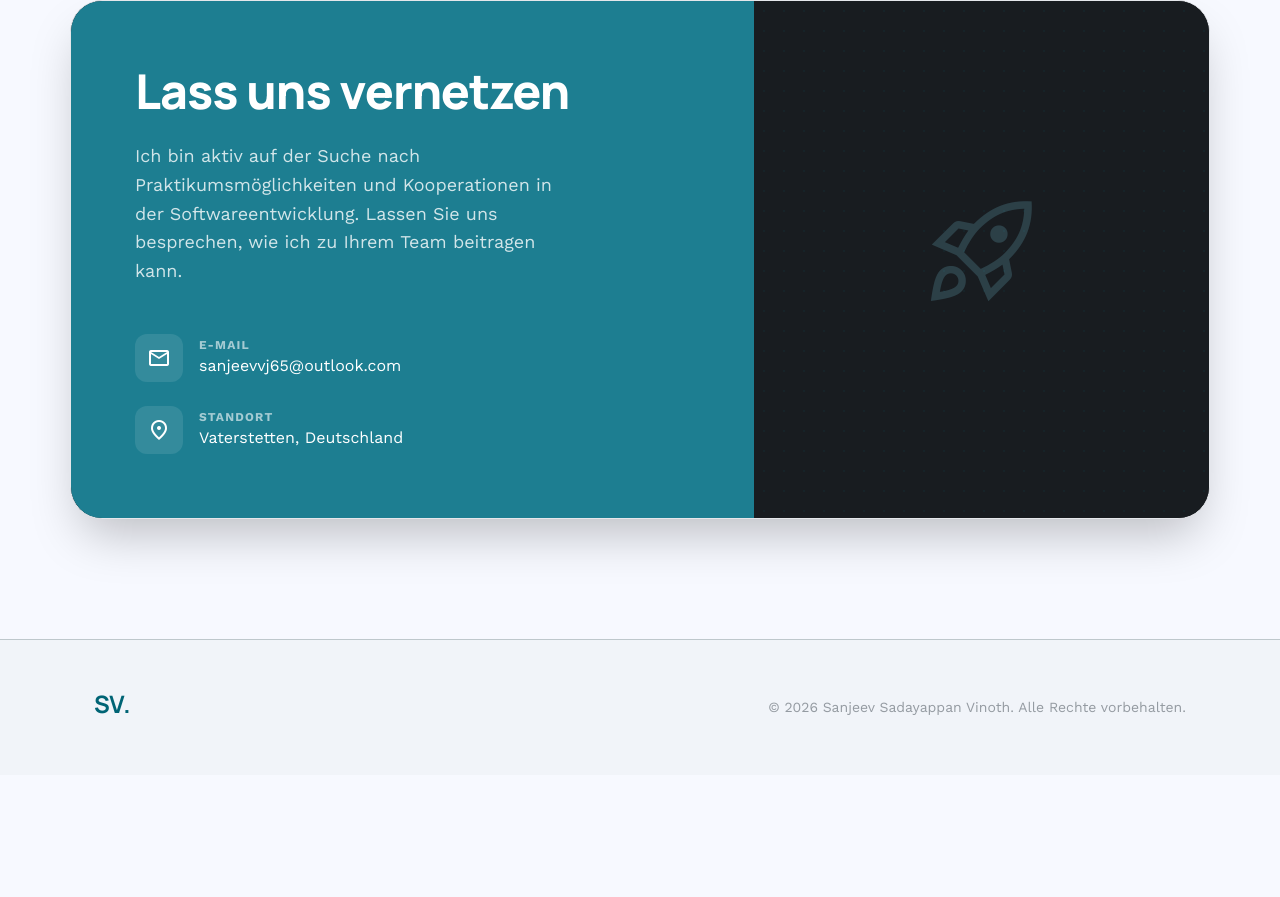
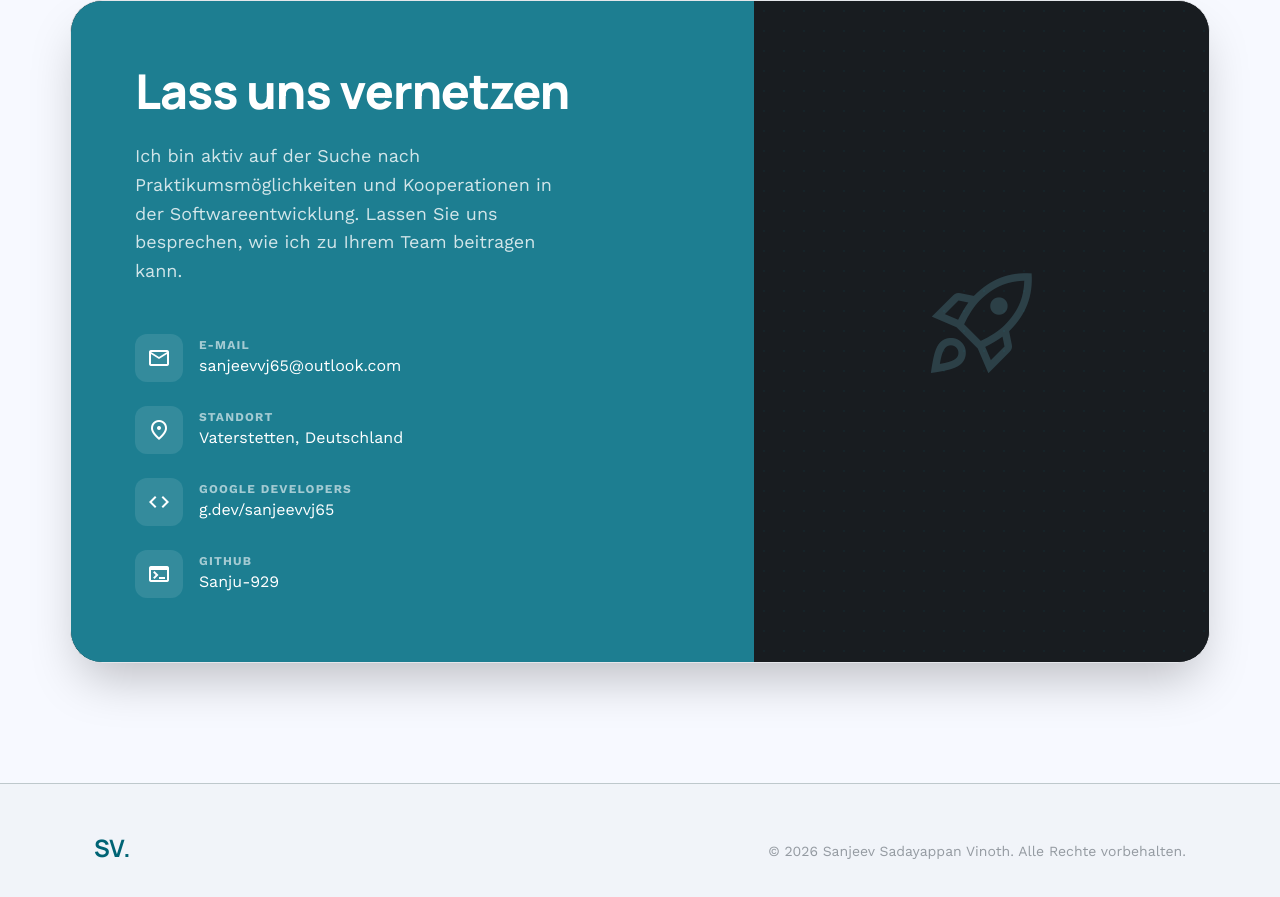
Before and after one commit to Sanju-929/portfolio, a plain HTML site: page de/index.html in a window 1280 px wide. Shown: the part 2412-3309 px from the top of the page. Before the commit the page ends 3187 px from the top, so only its background shows below. Drawn offline with nearby package versions, Linux system fonts and the light colour scheme.

Commit message:
Added more social links

```diff
--- a/de/index.html
+++ b/de/index.html
@@ -448,7 +448,24 @@
 <span class="font-body-md text-body-md text-on-primary dark:text-dark-on-surface group-hover:underline">Vaterstetten, Deutschland</span>
 </div>
 </div>
+<div class="flex items-center gap-4 group cursor-pointer">
+<div class="w-12 h-12 rounded-full bg-white/10 flex items-center justify-center group-hover:bg-white/20 dark:group-hover:bg-dark-primary/20 transition-all transform group-hover:scale-110">
+<span class="material-symbols-outlined text-on-primary dark:text-dark-primary">code</span>
 </div>
+<div>
+<p class="text-xs text-on-primary/60 dark:text-dark-primary/60 font-bold uppercase tracking-widest">GOOGLE DEVELOPERS</p>
+<a class="font-body-md text-body-md text-on-primary dark:text-dark-on-surface hover:underline" href="https://g.dev/sanjeevvj65" target="_blank">g.dev/sanjeevvj65</a>
+</div>
+</div>
+<div class="flex items-center gap-4 group cursor-pointer">
+<div class="w-12 h-12 rounded-full bg-white/10 flex items-center justify-center group-hover:bg-white/20 dark:group-hover:bg-dark-primary/20 transition-all transform group-hover:-translate-y-1">
+<span class="material-symbols-outlined text-on-primary dark:text-dark-primary">terminal</span>
+</div>
+<div>
+<p class="text-xs text-on-primary/60 dark:text-dark-primary/60 font-bold uppercase tracking-widest">GITHUB</p>
+<a class="font-body-md text-body-md text-on-primary dark:text-dark-on-surface hover:underline" href="https://github.com/Sanju-929" target="_blank">Sanju-929</a>
+</div>
+</div></div>
 </div>
 <!-- Visual/Dark Side -->
 <div class="md:w-2/5 bg-[#181c20] dark:bg-dark-surface-lowest p-spacer-5 flex items-center justify-center relative overflow-hidden">
```
Also changed, not shown: en/index.html (+8 -8 lines).
